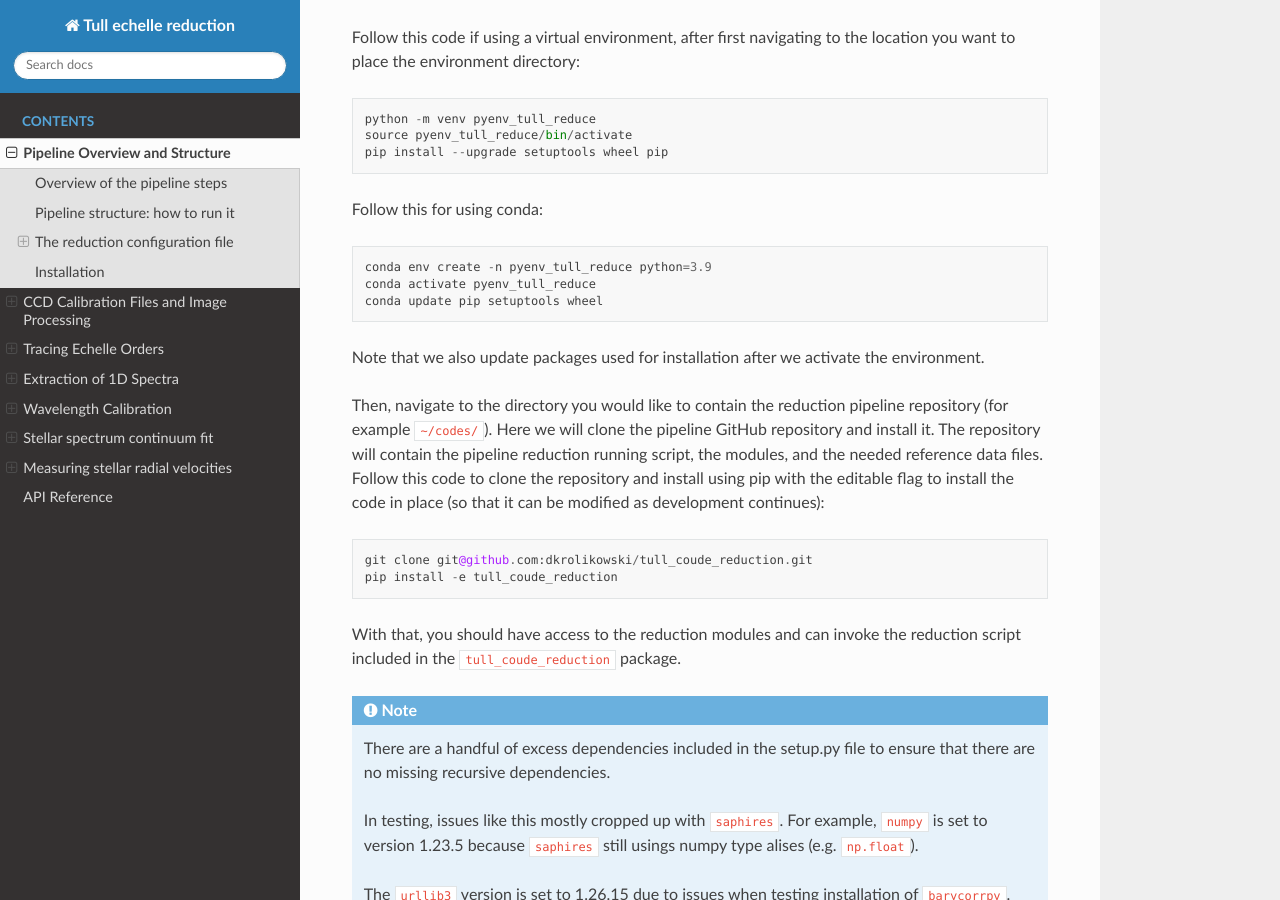
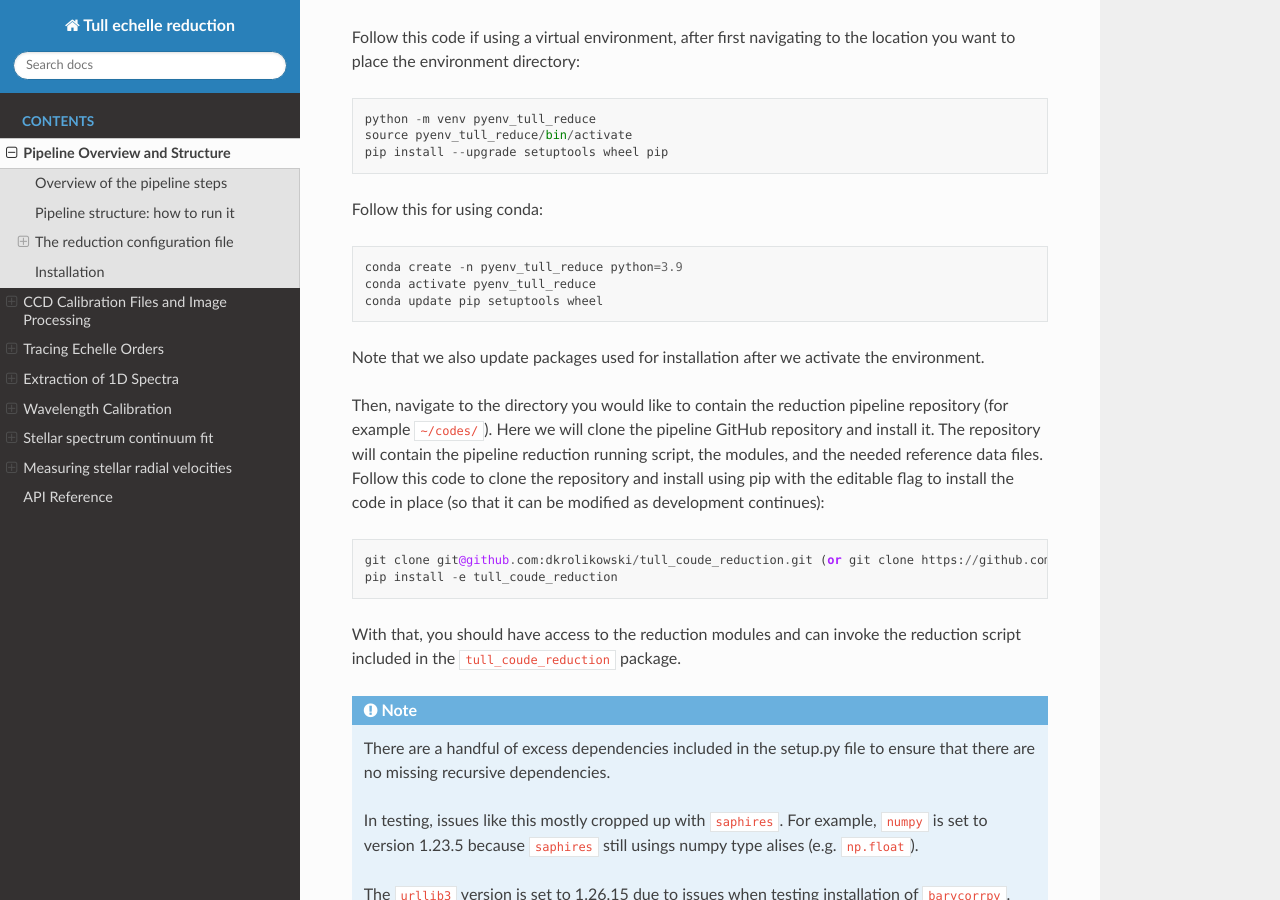
Before and after one commit to dkrolikowski/tull_coude_reduction, a Sphinx documentation site: the page built from docs/source/page_overview.rst, in a window 1280 px wide and 900 px high, scrolled down 5804 px. Built offline with Sphinx 7.4.7 and the Read the Docs theme 2.0.0, drawn with Linux system fonts in a browser that asks for light colours; pages that are not in the unit, such as notebooks, are missing from menus.

Commit message:
Update page_overview.rst
Fixed typo in installation documentation.

```diff
--- a/docs/source/page_overview.rst
+++ b/docs/source/page_overview.rst
@@ -195,7 +195,7 @@ Follow this code if using a virtual environment, after first navigating to the l
 
 Follow this for using conda: ::
 
-	conda env create -n pyenv_tull_reduce python=3.9
+	conda create -n pyenv_tull_reduce python=3.9
 	conda activate pyenv_tull_reduce
 	conda update pip setuptools wheel
 
@@ -203,7 +203,7 @@ Note that we also update packages used for installation after we activate the en
 
 Then, navigate to the directory you would like to contain the reduction pipeline repository (for example ``~/codes/``). Here we will clone the pipeline GitHub repository and install it. The repository will contain the pipeline reduction running script, the modules, and the needed reference data files. Follow this code to clone the repository and install using pip with the editable flag to install the code in place (so that it can be modified as development continues): ::
 
-	git clone git@github.com:dkrolikowski/tull_coude_reduction.git
+	git clone git@github.com:dkrolikowski/tull_coude_reduction.git (or git clone https://github.com/dkrolikowski/tull_coude_reduction.git)
 	pip install -e tull_coude_reduction
 
 With that, you should have access to the reduction modules and can invoke the reduction script included in the ``tull_coude_reduction`` package.
```
